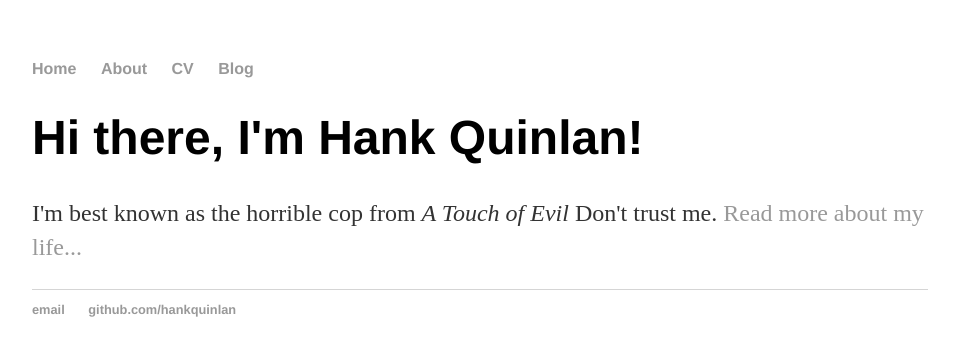
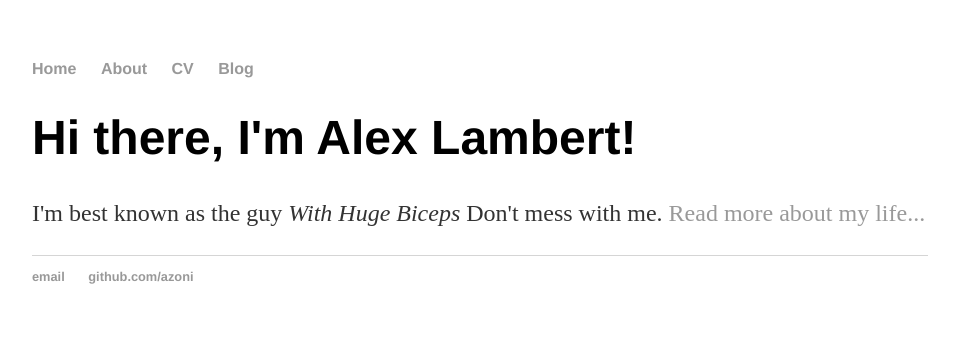
Before and after one commit to raindelta/raindelta.github.io, a plain HTML site: page index.html in a window 1280 px wide. Shown: the whole page, without its empty margins (160-1119 px from the left). Drawn offline with Linux system fonts and the light colour scheme.

Commit message:
Update index.html

```diff
--- a/index.html
+++ b/index.html
@@ -1,7 +1,7 @@
 <!DOCTYPE html>
 <html>
 	<head>
-		<title>Hank Quinlan, Horrible Cop</title>
+		<title>Alex Lambert, Broceps</title>
 		<!-- link to main stylesheet -->
 		<link rel="stylesheet" type="text/css" href="/css/main.css">
 	</head>
@@ -16,14 +16,14 @@
 		</nav>
 		<div class="container">
     		<div class="blurb">
-        		<h1>Hi there, I'm Hank Quinlan!</h1>
-				<p>I'm best known as the horrible cop from <em>A Touch of Evil</em> Don't trust me. <a href="/about">Read more about my life...</a></p>
+        		<h1>Hi there, I'm Alex Lambert!</h1>
+				<p>I'm best known as the guy  <em>With Huge Biceps</em> Don't mess with me. <a href="/about">Read more about my life...</a></p>
     		</div><!-- /.blurb -->
 		</div><!-- /.container -->
 		<footer>
     		<ul>
         		<li><a href="mailto:hankquinlanhub@gmail.com">email</a></li>
-        		<li><a href="https://github.com/hankquinlan">github.com/hankquinlan</a></li>
+        		<li><a href="https://github.com/hankquinlan">github.com/azoni</a></li>
 			</ul>
 		</footer>
 	</body>
```
